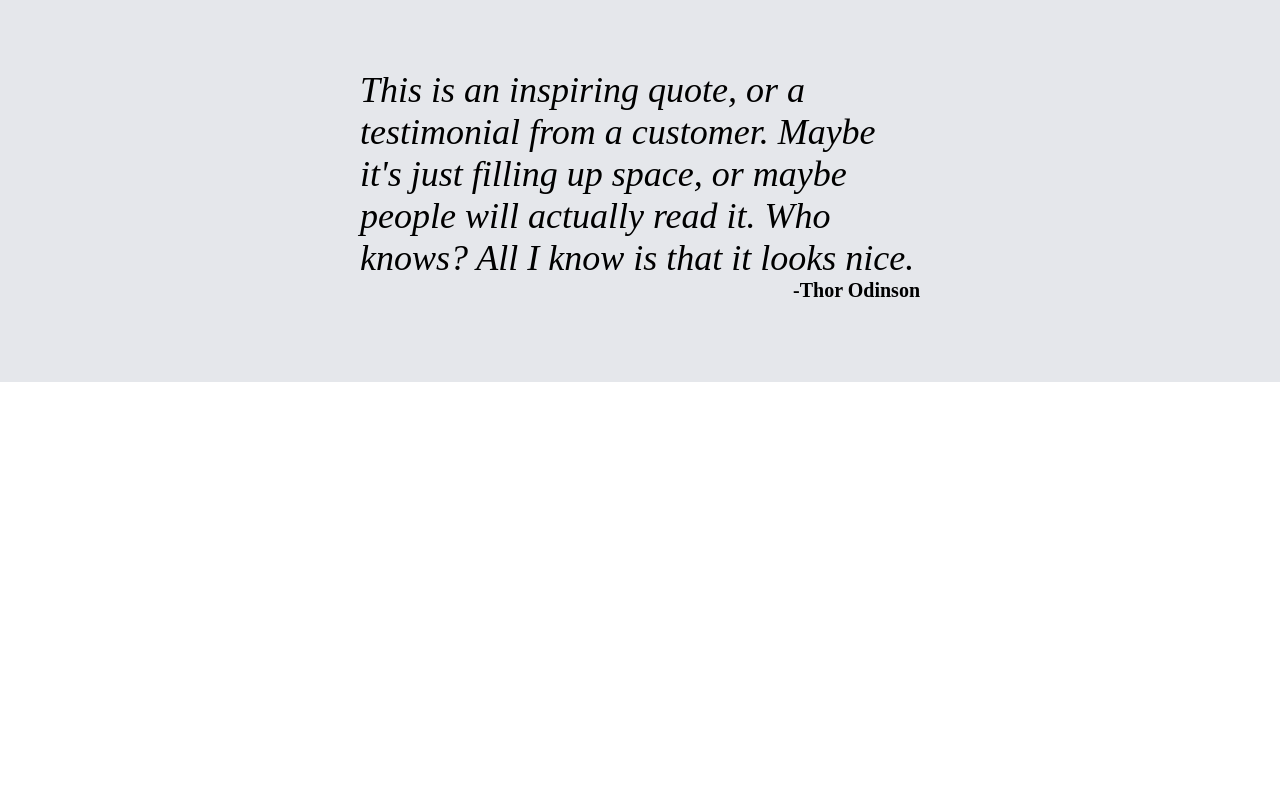
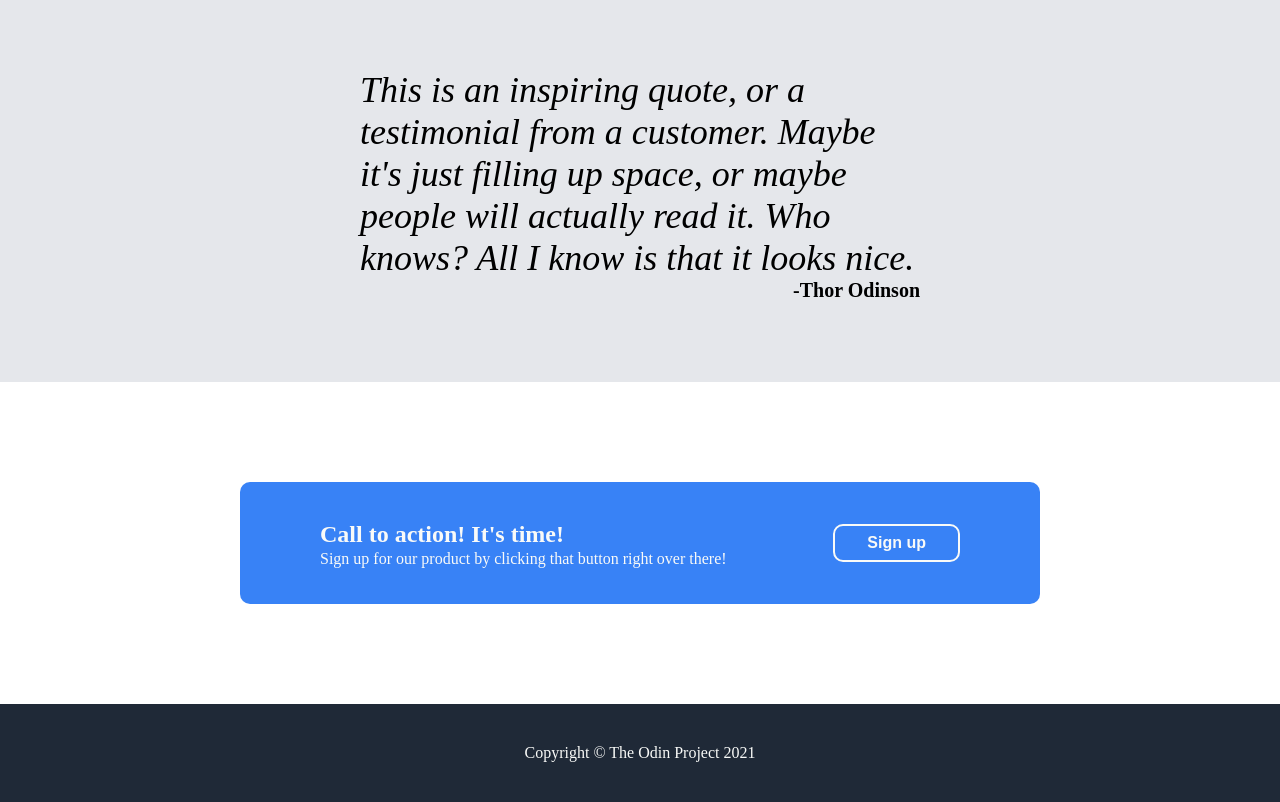
Before and after one commit to Zeefly121/odin-landing-page, a plain HTML site: page index.html in a window 1280 px wide. Shown: the part 1048-1850 px from the top of the page. Before the commit the page ends 1430 px from the top, so only its background shows below. Drawn offline with Linux system fonts and the light colour scheme.

Commit message:
Create call to action and footer

```diff
--- a/index.html
+++ b/index.html
@@ -57,5 +57,19 @@
             <div>-Thor Odinson</div>
         </div>
     </div>
+
+    <div class="action-container">
+        <div class="action-wrapper">
+            <div>
+                <h4>Call to action! It's time!</h4>
+                <p>Sign up for our product by clicking that button right over there!</p>
+            </div>
+            <button id="action-button">Sign up</button>
+        </div>
+    </div>
+
+    <footer>
+        <div>Copyright &#169 The Odin Project 2021</div>
+    </footer>
 </body>
 </html>
--- a/styles.css
+++ b/styles.css
@@ -133,3 +133,46 @@ a {
     font-weight: 900;
     font-size: 20px;
 }
+
+.action-container {
+    display: flex;
+    justify-content: center;
+    padding: 80px;
+    color: #f9faf8;
+    padding: 100px 0;
+}
+
+.action-wrapper {
+    width: 50%;
+    display: flex;
+    justify-content: space-between;
+    align-items: center;
+    background-color: #3882f6;
+    padding: 20px 80px;
+    border-radius: 10px;
+}
+
+.action-wrapper h4 {
+    font-size: 24px;
+    margin-bottom: 0;
+    line-height: 0;
+}
+
+.action-wrapper button {
+    border: 2px solid #f9faf8;
+    background-color: transparent;
+    padding: 8px 32px;
+    border-radius: 10px;
+    color: #f9faf8;
+    font-size: 16px;
+    font-weight: bold;
+}
+
+footer {
+    background-color: #1f2937;
+    color: #f9faf8;
+    padding: 40px;
+    display: flex;
+    justify-content: center;
+    align-items: center;
+}
```
